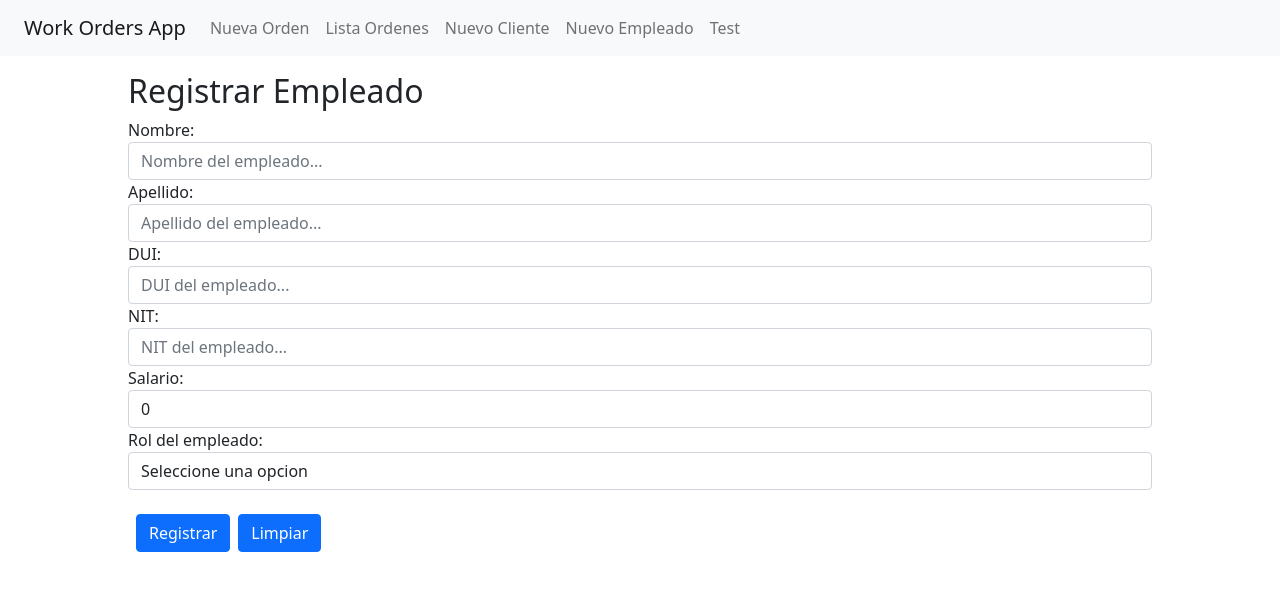
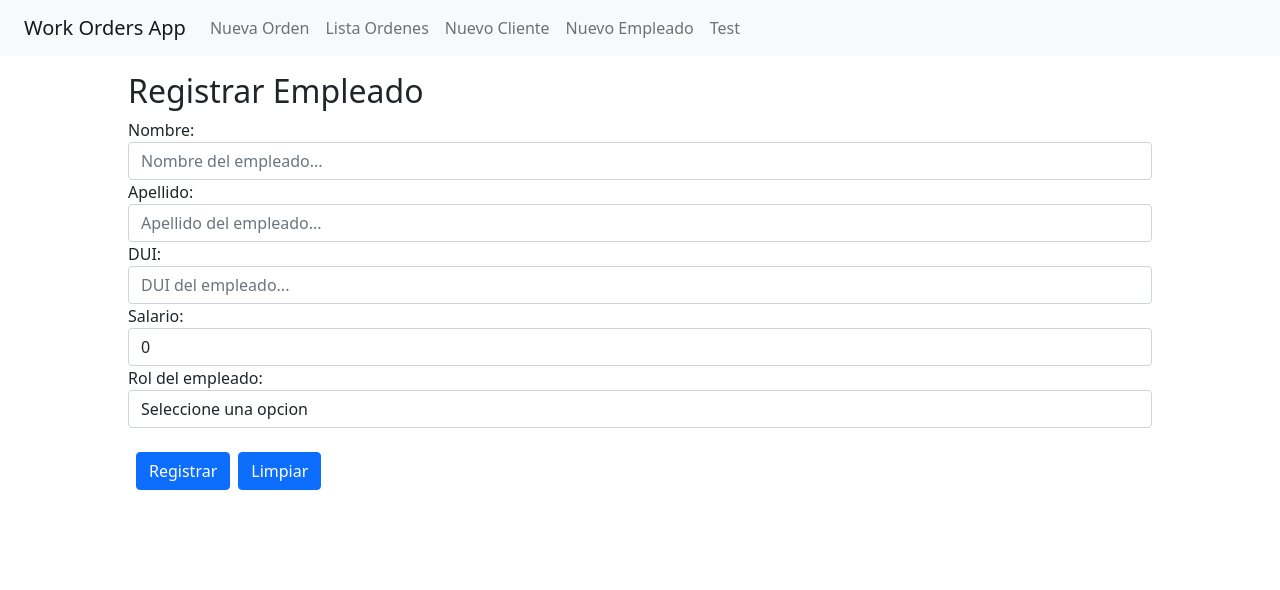
Before and after one commit to Obdulio-Rivas/work-order--app, a React (Create React App) app: page /newEmployee in a window 1280 px wide. Shown: the top 590 px of the page. Built offline with nearby package versions, Linux system fonts and the light colour scheme; what @react-pdf/renderer would draw is missing.

Commit message:
change regex on inputs of new employee form

```diff
--- a/src/components/employee/Employee.js
+++ b/src/components/employee/Employee.js
@@ -7,7 +7,7 @@ const initialEmployee = {
   name: "",
   lastname: "",
   DUI: "",
-  NIT: "",
+  NIT: "-",
   salary: 0,
   employee_rol: 0,
 };
@@ -84,15 +84,6 @@ export const Employee = () => {
             placeholder={"DUI del empleado..."}
             handlerInputChange={handlerInputChange}
           />
-          <Input
-            label={"NIT:"}
-            type={"text"}
-            name={"NIT"}
-            value={employee.NIT}
-            pattern={"^[0-9]*$"}
-            placeholder={"NIT del empleado..."}
-            handlerInputChange={handlerInputChange}
-          />
         </div>
         <div className={"form-group"}>
           <Input
```
